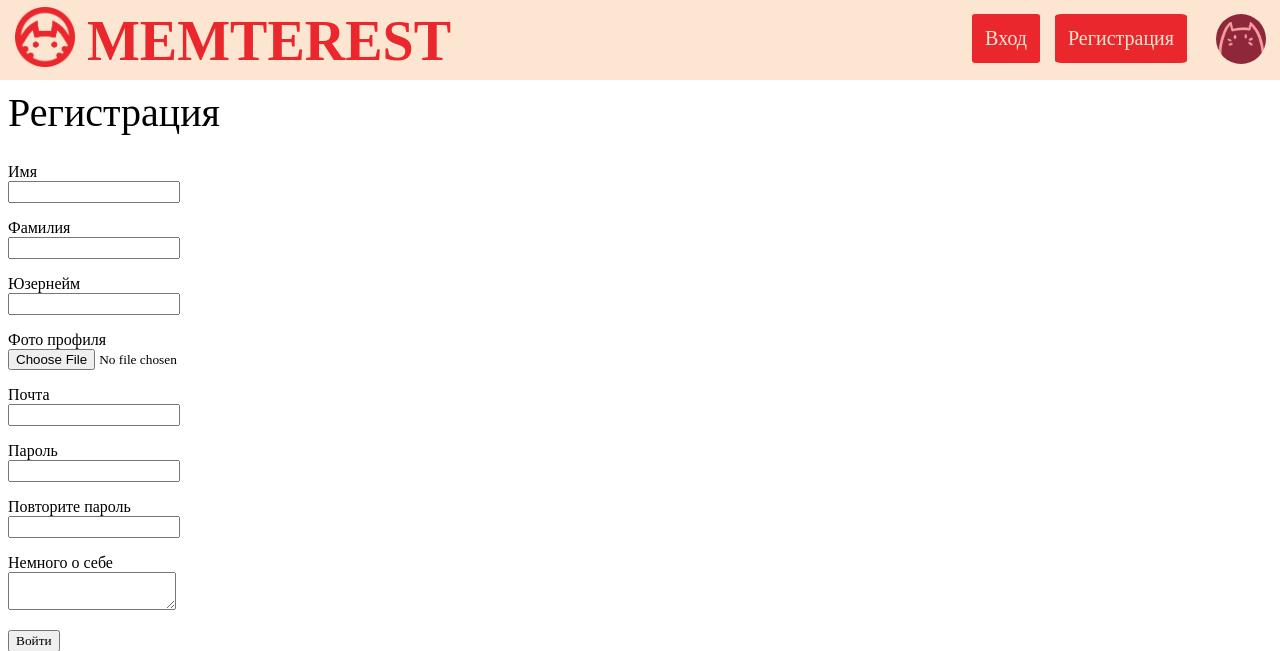
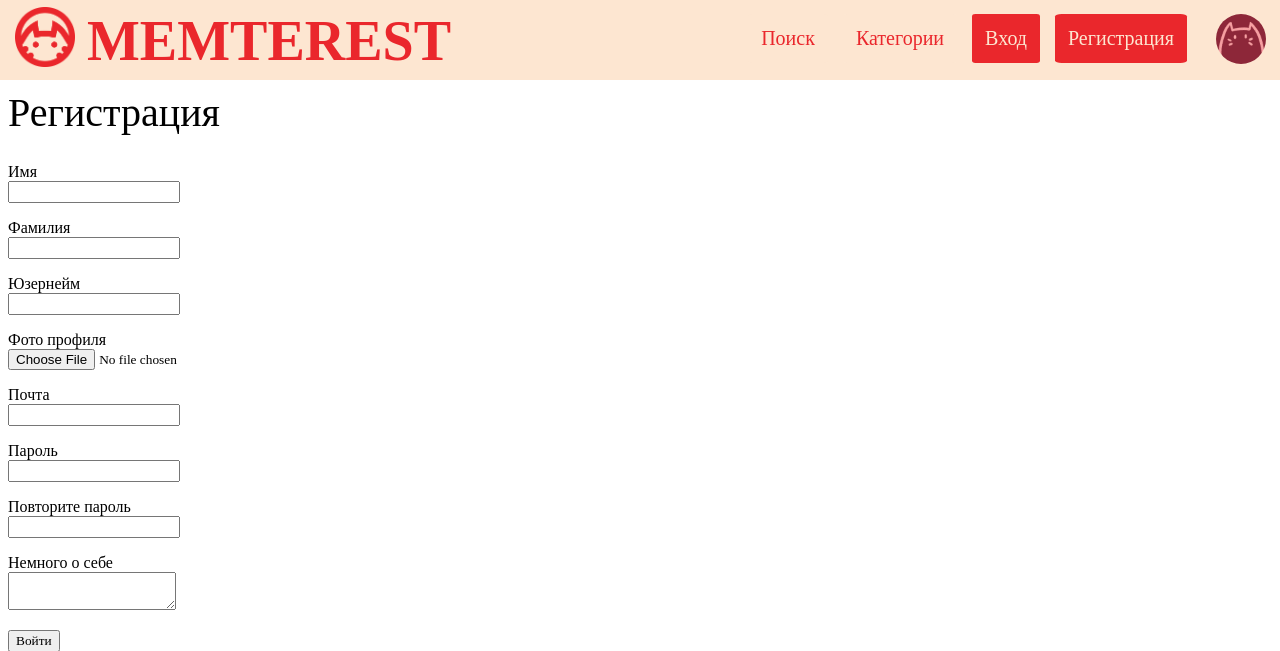
Before and after one commit to karasenk/memterest, a Flask app: page /register in a window 1280 px wide. Shown: the top 651 px of the page. Run offline with Flask 2, Linux system fonts and the light colour scheme; some web fonts are replaced.

Commit message:
header finished

```diff
--- a/static/css/style.css
+++ b/static/css/style.css
@@ -17,7 +17,7 @@ header {
    margin-top: -8px;
    margin-left: -8px;
    width: 100%;
-   height: 10%;
+   height: 80px;
    background-color: #FDE6D1;
    position: fixed;
 }
@@ -48,3 +48,13 @@ header {
     float: right;
     border-radius: 5%;
 }
+.yelbtn {
+    font-size: 125%;
+    background-color: #FDE6D1;
+    color: #EA272C;
+    padding: 13px;
+    margin-top:14px;
+    margin-right:15px;
+    float: right;
+    border-radius: 5%;
+}
--- a/templates/base.html
+++ b/templates/base.html
@@ -22,6 +22,8 @@
                                  <a href="/login"><div class="redbtn">Вход</div></a>
     {% else %}<a href="/new_pin"><div class="redbtn">Добавить мем</div></a>
     {% endif %}
+    <a href="/categories"><div class="yelbtn">Категории</div></a>
+    <a href="/search"><div class="yelbtn">Поиск</div></a>
 </header>
 <body>
 <br><br><br>
```
